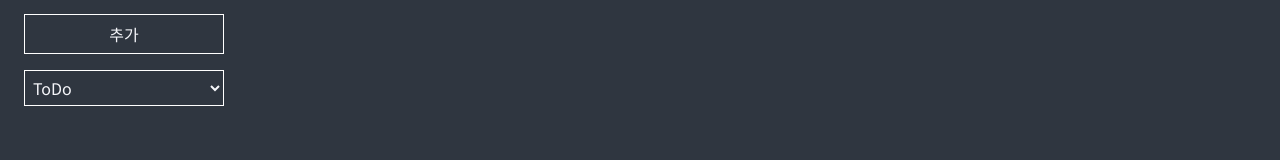
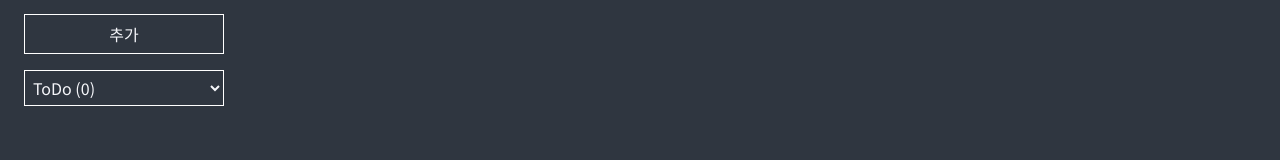
Before and after one commit to k-sang-soo/k-sang-soo-Step-2.-typescript-todo-list, a React (Create React App) app: page / in a window 1280 px wide. Shown: the part 129-289 px from the top of the page. Built offline with nearby package versions, Linux system fonts and the light colour scheme.

Commit message:
categories length 추가

```diff
--- a/src/components/ToDoList.tsx
+++ b/src/components/ToDoList.tsx
@@ -18,6 +18,7 @@ interface IFormData {
 function ToDoList() {
     // 배열 안의 배열을 선택하려면 이렇게 배열을 열고 순서대로 이름을 지정하면 된다.
     const toDos = useRecoilValue(toDoSelector);
+    const allToDos = useRecoilValue(toDoState);
     const [category, setCategory] = useRecoilState(categoryState);
     const onInput = (event: React.FormEvent<HTMLSelectElement>) => {
         const {
@@ -25,6 +26,9 @@ function ToDoList() {
         } = event;
         setCategory(value as any);
     };
+
+    console.log(toDos);
+    console.log(category);
 
     return (
         <div style={{ padding: '24px' }}>
@@ -53,13 +57,13 @@ function ToDoList() {
                 }}
             >
                 <option value={Categories.TO_DO} style={{ color: '#000' }}>
-                    ToDo
+                    ToDo ({allToDos.filter((toDo) => toDo.category === Categories.TO_DO).length})
                 </option>
                 <option value={Categories.DOING} style={{ color: '#000' }}>
-                    Doing
+                    Doing ({allToDos.filter((toDo) => toDo.category === Categories.DOING).length})
                 </option>
                 <option value={Categories.DONE} style={{ color: '#000' }}>
-                    Done
+                    Done ({allToDos.filter((toDo) => toDo.category === Categories.DONE).length})
                 </option>
             </select>
             {toDos.map((toDo) => (
```
